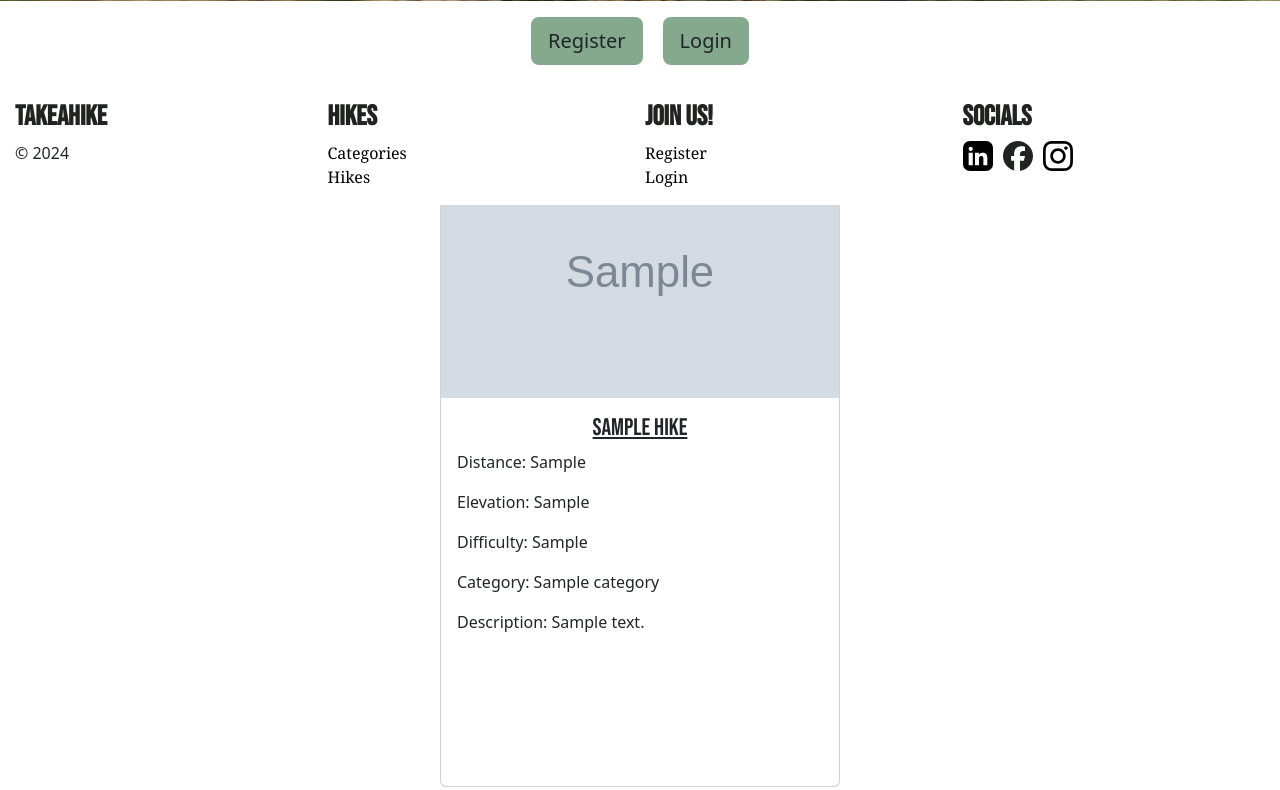
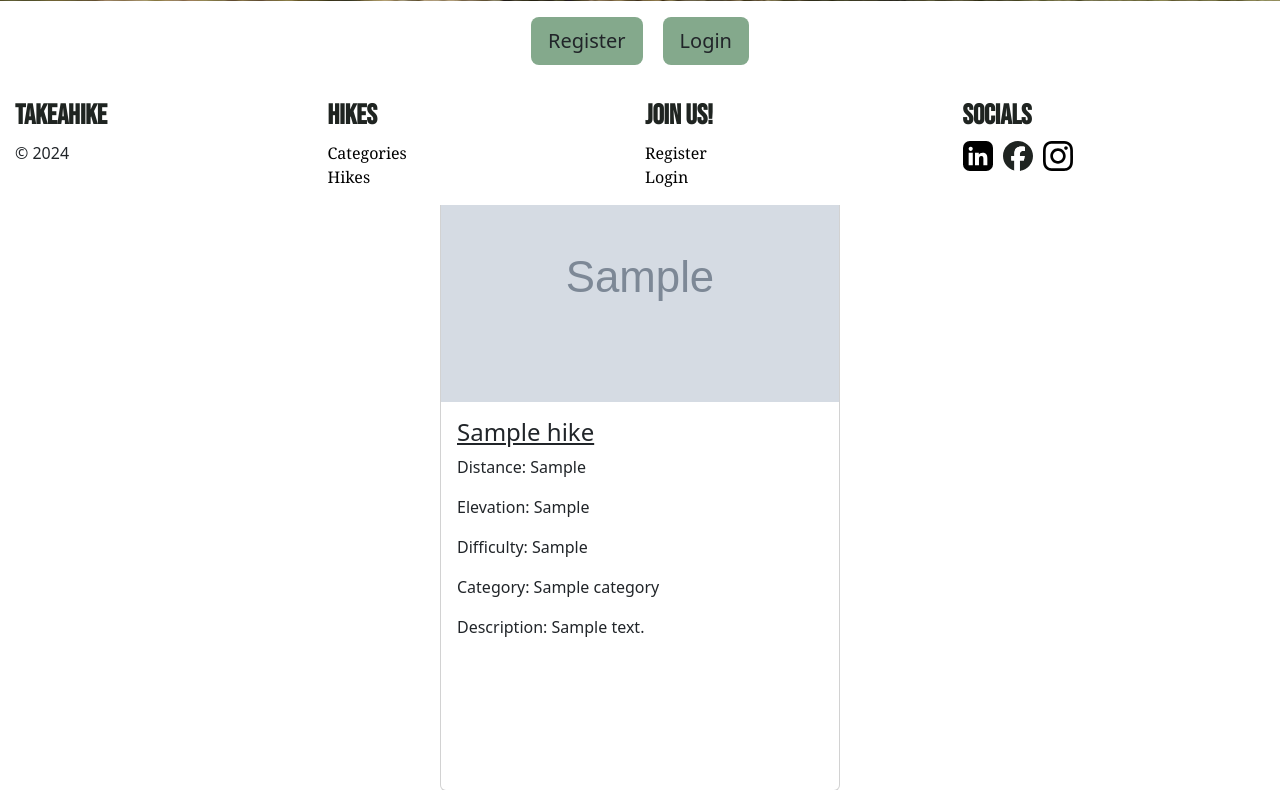
Before and after one commit to ChloeL-E/msp3-trailfinders, a Flask app: page / in a window 1280 px wide. Shown: the part 595-1385 px from the top of the page. Run offline with Flask 2, Linux system fonts and the light colour scheme; tables that the repository leaves empty hold one stand-in row (values such as "Sample post"); grey boxes marked "Sample" are stand-in pictures.

Commit message:
Added h2 tag to correct validation warning

```diff
--- a/trailfinders/templates/index.html
+++ b/trailfinders/templates/index.html
@@ -23,7 +23,7 @@
   </div>
 </section>
 <section>
-  <h3 class="mt-3 mb-2">Need inspiration? Check out these walks...</h3>
+  <h2 class="mt-3 mb-2">Need inspiration? Check out these walks...</h2>
     <div class="row g-0">
         {% for hike in hikes %}
         <div class="col">
@@ -32,7 +32,7 @@
                     <img class="card-img-top" src="{{ hike.image_url }}"
                             alt="{{ hike.hike_title }}">
                     <div class="card-body">
-                        <h2 class="card-title">{{ hike.hike_title }}</h2>
+                        <h3 class="card-title">{{ hike.hike_title }}</h3>
                         <p>Distance: {{ hike.distance }}</p>
                         <p>Elevation: {{ hike.elevation }}</p>
                         <p>Difficulty: {{ hike.difficulty }}</p>
```
